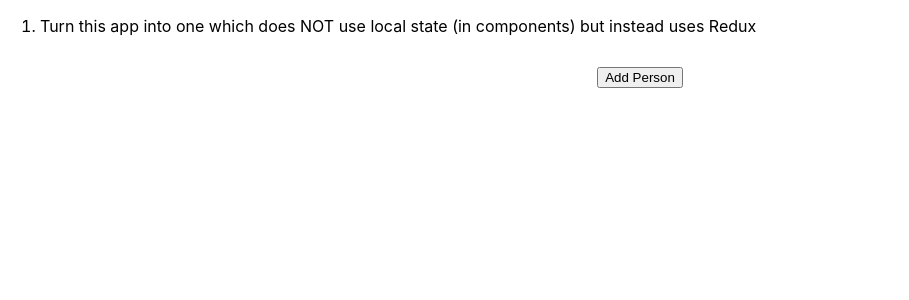
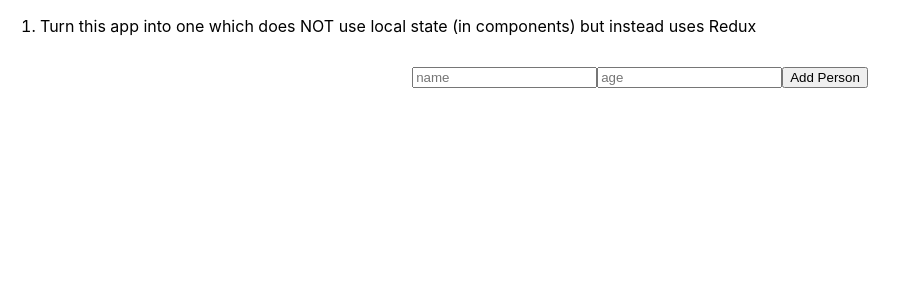
Before and after one commit to hectorlopezv/reduxtesting, a React (Create React App) app: page / in a window 1280 px wide. Shown: the top 300 px of the page, without its empty margins (0-909 px from the left). Built offline with nearby package versions, Linux system fonts and the light colour scheme.

Commit message:
combining local state and global state with redux

```diff
--- a/src/Assigment/reducers/storeReducerAsign.js
+++ b/src/Assigment/reducers/storeReducerAsign.js
@@ -4,10 +4,11 @@ const initialState ={
 }
 const storeReducerAsign = (state = initialState, action) => {
     if(action.type === 'ADDPERSON'){
+        console.log(action)
         const newPerson = {
             id: Math.random(), // not really unique but good enough here!
-            name: 'Max',
-            age: Math.floor( Math.random() * 40 )
+            name: action.name,
+            age: action.age
         }
 
         return {
--- a/src/components/AddPerson/AddPerson.js
+++ b/src/components/AddPerson/AddPerson.js
@@ -1,11 +1,38 @@
-import React from 'react';
-
+import React, { Component}from 'react';
 import './AddPerson.css';
 
-const addPerson = (props) => (
-    <div className="AddPerson">
-        <button onClick={props.personAdded}>Add Person</button>
-    </div>
-);
+class addPerson extends Component {
+    state = {
+        name: '',
+        age: ''
+    }
+
+    nameChangedHandler = (event) => {
+        console.log(event.target.value);
+        this.setState({
+            name: event.target.value
+        });
+    }
+
+    ageChangedHandler = (event) => {
+        console.log(event.target.value);
+        this.setState({
+            age: event.target.value
+        });
+    }
+
+    render() {
+        return (
+            <div className="AddPerson">
+                <input type="text" placeholder="name" onChange={this.nameChangedHandler} value={this.state.name}></input>
+                <input type="number" placeholder="age" onChange={this.ageChangedHandler} value={this.state.age}></input>
+                <button onClick={() => this.props.personAdded(this.state.name, this.state.age)}>Add Person</button>
+            </div>
+        )
+    }
+}
+
+
+
 
 export default addPerson;
--- a/src/containers/Person/Persons.js
+++ b/src/containers/Person/Persons.js
@@ -41,8 +41,8 @@ const mapStateToProps = (state) => { //how state to props
 
 const mapDispatchToProps = dispatch => {//what function to dispatch on actions
     return {//props of function to be executed on dispatch of actions
-        onIncrementCounter: () => dispatch({
-            type: ADDPERSON
+        onIncrementCounter: (name, age) => dispatch({
+            type: ADDPERSON, name: name, age: age
         }),
 
        onDeleteResult: (id) => dispatch({
```
